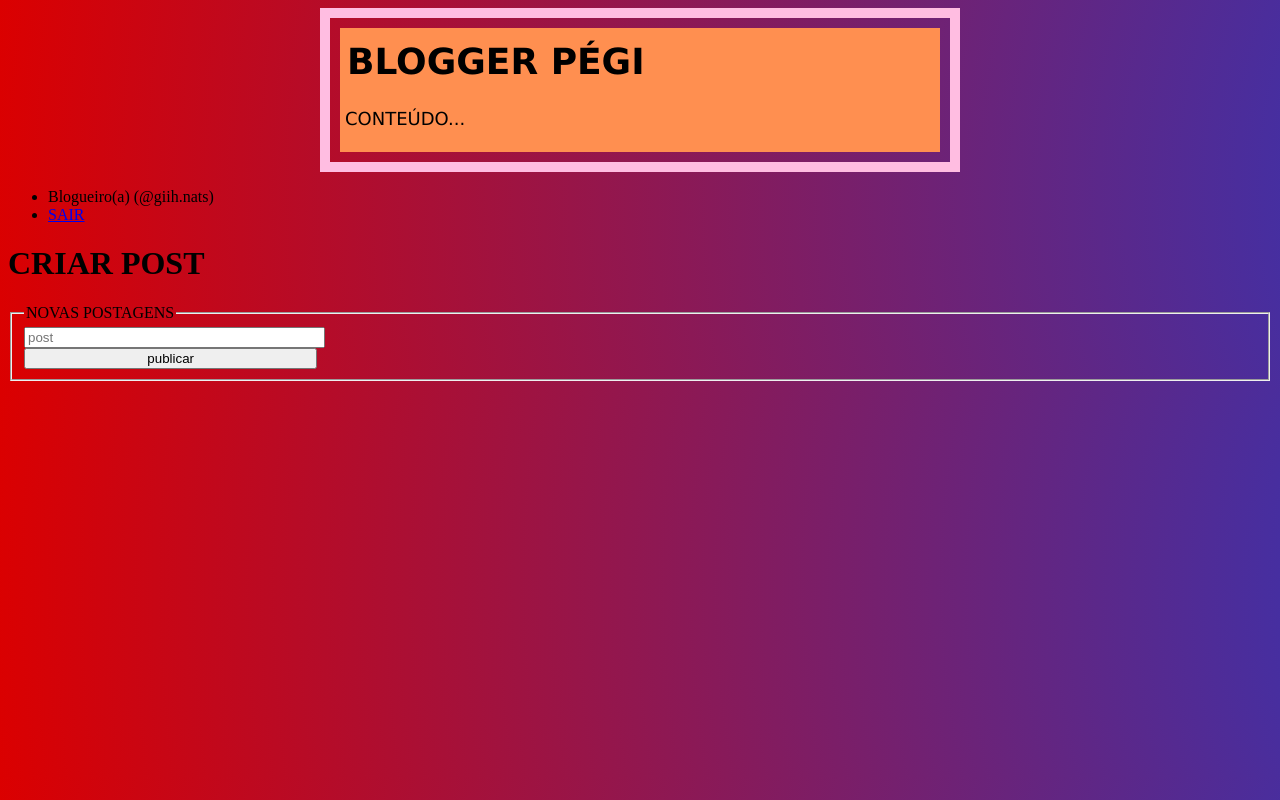
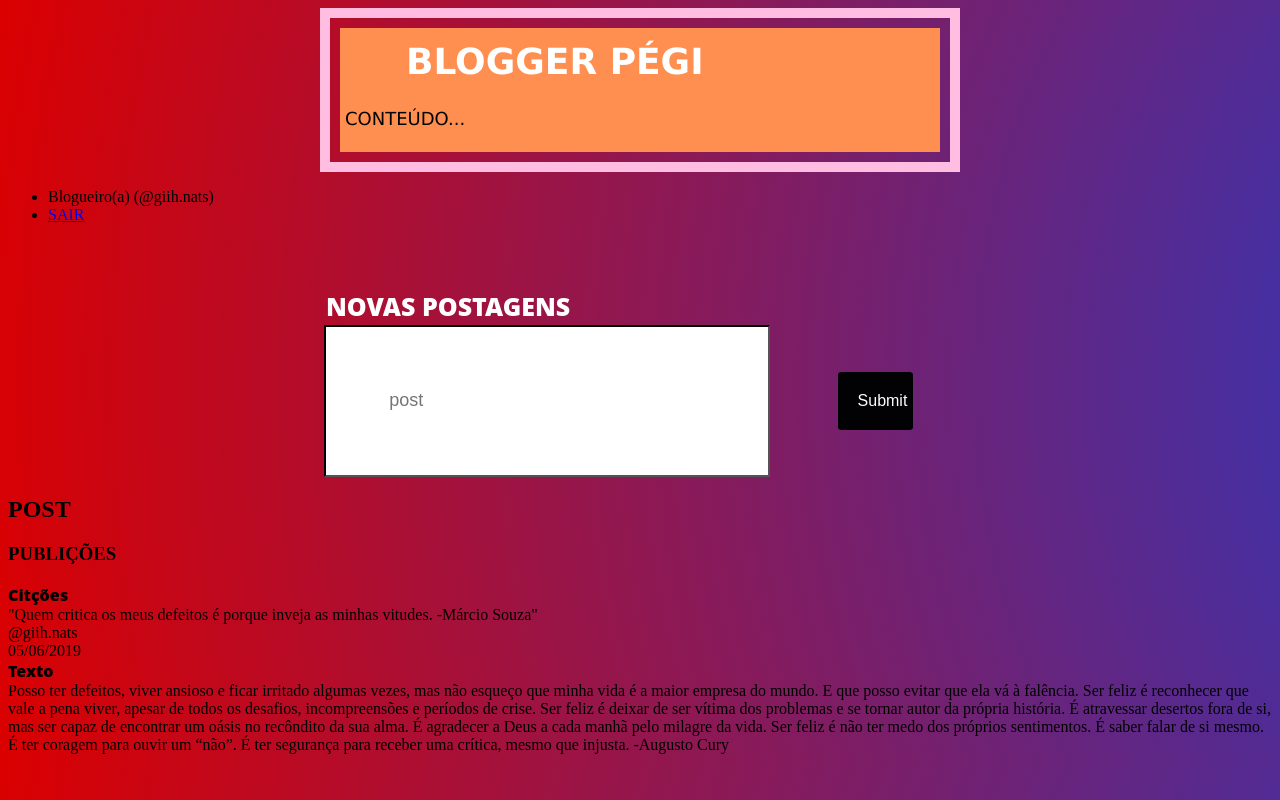
Before and after one commit to giovannafernands/projeto1, a PHP site: page /blogger.php in a window 1280 px wide. Run offline with PHP 8.4, Linux system fonts and the light colour scheme.

Commit message:
meu blogger

```diff
--- a/blogger.php
+++ b/blogger.php
@@ -22,12 +22,38 @@
 		<li><a href="login.php">SAIR</a></li>
 		</ul>
 	</nav>
-	<h1>CRIAR POST</h1>
 	<form action="addPost.php" method="POST" class="post"></form>
-	<fieldset>
+
 		<legend>NOVAS POSTAGENS</legend>
 		<input type="text" name="post" placeholder="post">
-		<input type="submit" value="publicar">
-	</fieldset>
+		<input type="submit" class="button">
+
+	<h2>POST</h2>
+    <h3>PUBLIÇÕES</h3>
+
+<div class="menssagem">
+    <div class="post. post-0">Citções</div>
+</div>
+<div class="menssagem-text">
+        "Quem critica os meus defeitos é porque inveja as minhas vitudes. -Márcio Souza"
+    </div>
+<div class="author_date">
+    <div class="author">@giih.nats</div>
+    <div class="date"> 05/06/2019</div>
+</div>
+<div class="menssagem">
+        <div class="post post-1">Texto</div>
+</div>
+        <div class="message-text">
+             Posso ter defeitos, viver ansioso e ficar irritado algumas vezes, mas não esqueço que minha vida é a maior empresa do mundo. E que posso evitar que ela vá à falência.
+         Ser feliz é reconhecer que vale a pena viver, apesar de todos os desafios, incompreensões e períodos de crise.
+         Ser feliz é deixar de ser vítima dos problemas e se tornar autor da própria história.
+         É atravessar desertos fora de si, mas ser capaz de encontrar um oásis no recôndito da sua alma.
+         É agradecer a Deus a cada manhã pelo milagre da vida.
+         Ser feliz é não ter medo dos próprios sentimentos. É saber falar de si mesmo. É ter coragem para ouvir um “não”. É ter segurança para receber uma crítica, mesmo que injusta.
+                      -Augusto Cury
+    </div>
 </body>
 </html>
+</body>
+</html>
--- a/css/blogger.css
+++ b/css/blogger.css
@@ -41,14 +41,59 @@ a:hover{
   text-decoration: underline;
 }
 
-input{
-	display: block;
-	height: 5%;
-	width: 55%;
-    width: 22em;
-  }
+input {
+    width: 25%;
+   padding:5%;
+    color: #000;
+    display: inline-block;
+    cursor: text;
+    font: "Open Sans", Arial, Helvetica, sans-serif;;
+    font-size: 18px;
+    border-color: black;
+    margin-left: 25%;
+}
   .uo{
     color:black;
 	text-decoration: none;
 	margin-left: 40%;
    }
+
+    h1{
+    	font-size: 36px;
+	padding: 2px;
+	margin-top: 1%;
+	margin-left: 10%;
+	color: #ffffff
+
+    }
+	    .button{
+	     background-color: #020103;
+	    border: none;
+	    color: white;
+	    width:6%;
+	    padding:20px;
+	    text-align: center;
+	    text-decoration: none;
+	    display: inline-block;
+	    font-size: 16px;
+	    border-radius: 5%;
+	    margin-top: 2%;
+	    margin-left: 5%;
+	   }
+   legend {
+   	color: #ffffff;
+    font-size: 25px;
+	padding: 2px;
+	margin-top: 5%;
+	margin-left: 25%;
+	-webkit-text-stroke-width: -1px;
+    -webkit-text-stroke-color:#ffffff;
+    font-family: "Open Sans", Arial, Helvetica, sans-serif;
+    font-weight: 800;
+}
+.menssagem{
+	width: 5%;
+	height: 2%;
+  font-family: "Open Sans", Arial, Helvetica, sans-serif;
+    font-weight: 800;
+}
--- a/login.php
+++ b/login.php
@@ -20,8 +20,11 @@
 	 <input type="text" class="inp" style="margin-top: 50px" placeholder="Usuário">
 
 	  <input type="password" class="inp" placeholder="Senha">
+	  <li><a href="blogger.php">
 
 	 <button type="submit"class="button">ACESSAR</button>
+
+	 <a href="logado.php" class="link-blogger"></a>
      <br>
      <br>
 	 </form>
```
Also changed, not shown: blogger-nao-logado.php (deleted, +0 -40 lines), logado.php (+6 -4 lines), css/estilo.css (line endings or trailing spaces).
